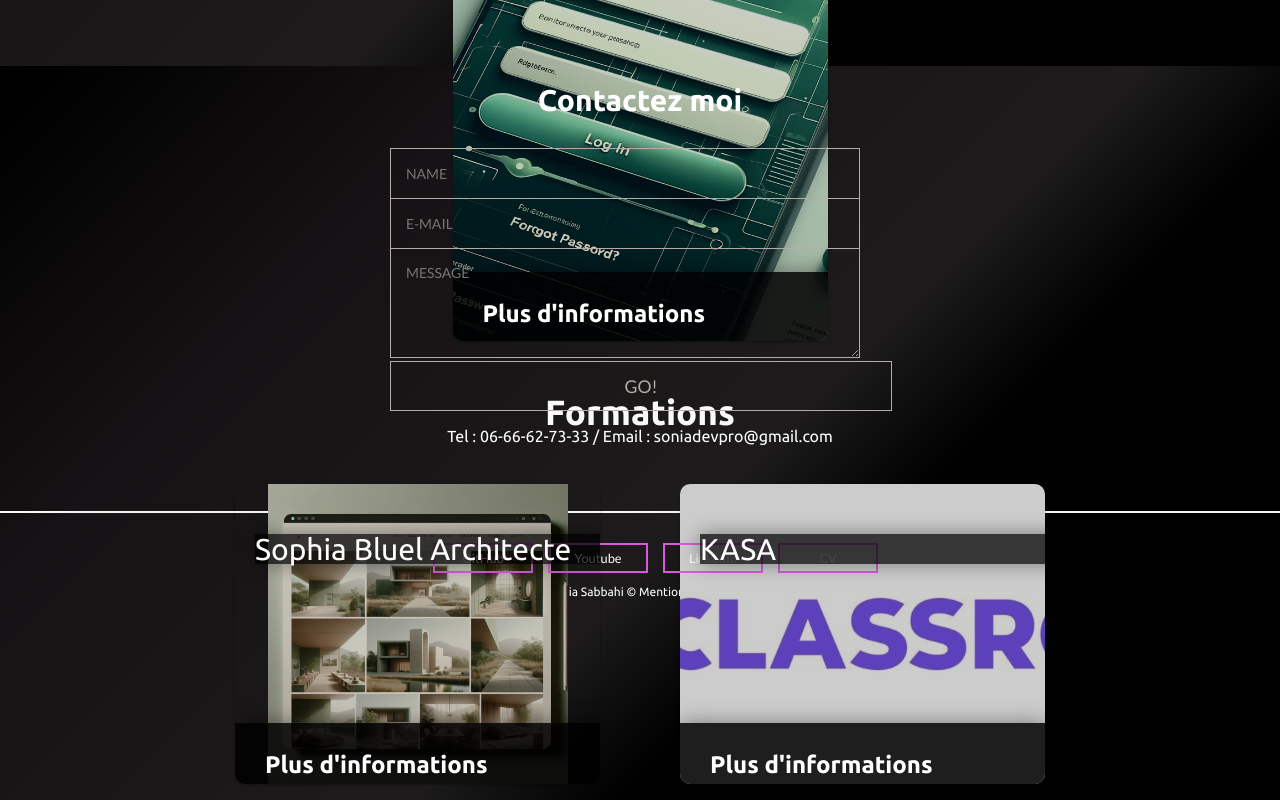
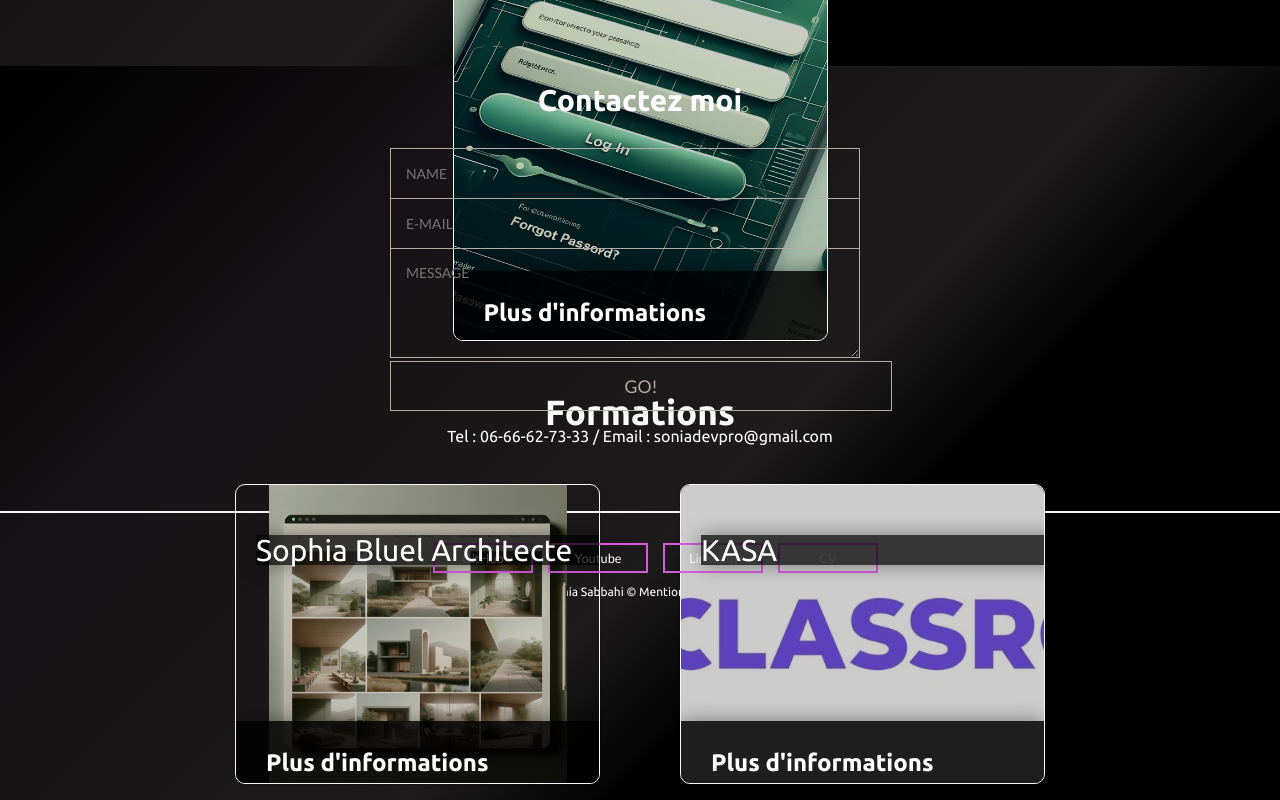
Before and after one commit to Soniadevpro/Sabbahi_Sonia_12_05022024, a React (Vite) app: page / in a window 1280 px wide. Shown: the part 2334-3134 px from the top of the page. Built offline with nearby package versions, Linux system fonts and the light colour scheme.

Commit message:
Update card.scss
center

```diff
--- a/src/components/card/card.scss
+++ b/src/components/card/card.scss
@@ -33,6 +33,7 @@
 }
 .position-block {
   display: flex;
+  justify-content: center;
 }
 .position-button {
   display: flex;
@@ -62,6 +63,7 @@
   box-shadow: 0 1px 3px rgba(0, 0, 0, 0.12), 0 1px 2px rgba(0, 0, 0, 0.24);
   transition: all 0.3s cubic-bezier(0.25, 0.8, 0.25, 1);
   overflow: hidden;
+  border: solid 1px rgb(250, 248, 248);
   &:hover {
     box-shadow: 0 14px 28px rgba(0, 0, 0, 0.25), 0 10px 10px rgba(0, 0, 0, 0.22);
     cursor: pointer;
@@ -156,4 +158,5 @@
 .image-block-courses {
   height: 300px;
   width: 300px;
+  border: solid 1px #f8f7f7;
 }
```
